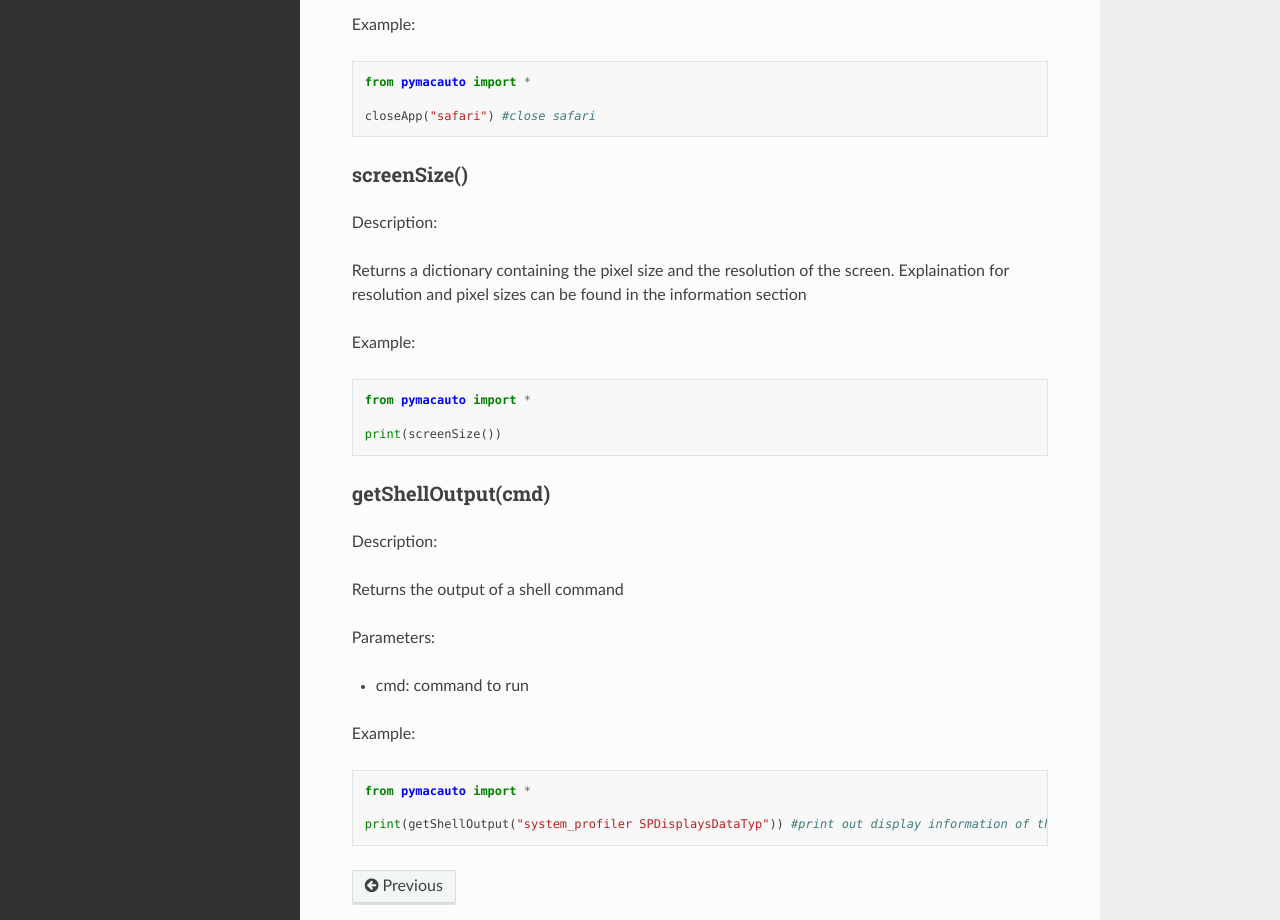
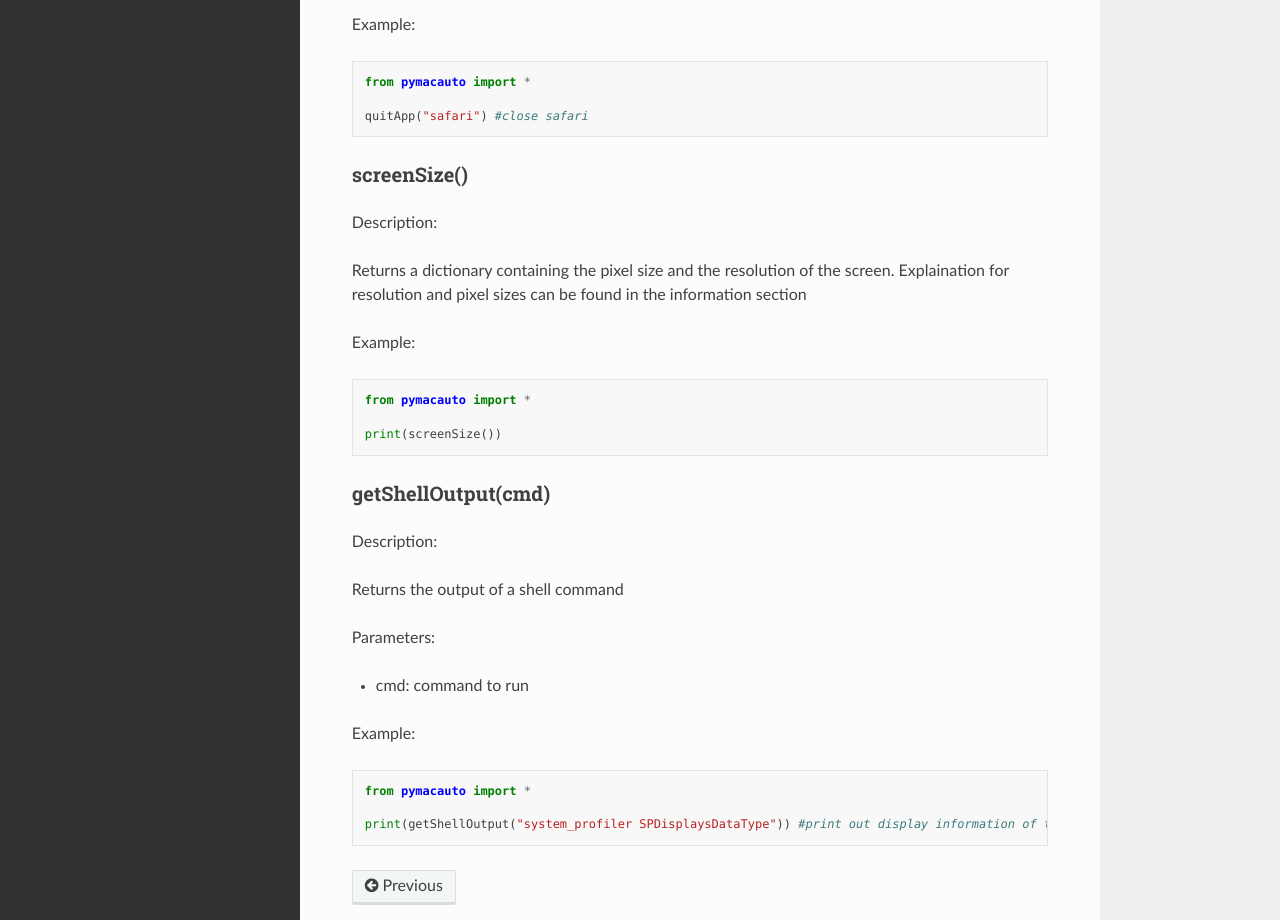
Before and after one commit to Existance29/pymacauto, a Sphinx documentation site: the page built from docs/source/utility.rst, in a window 1280 px wide and 1400 px high, scrolled down 1155 px. Shown: the part 365-1285 px from the top of the window. Built offline with Sphinx 7.4.7 and the Read the Docs theme 2.0.0, drawn with Linux system fonts in a browser that asks for light colours.

Commit message:
Update utility.rst

```diff
--- a/docs/source/utility.rst
+++ b/docs/source/utility.rst
@@ -75,7 +75,7 @@ Example:
 
   from pymacauto import *
 
-  closeApp("safari") #close safari
+  quitApp("safari") #close safari
 
 screenSize()
 """""""""
@@ -109,4 +109,4 @@ Example:
 
   from pymacauto import *
 
-  print(getShellOutput("system_profiler SPDisplaysDataTyp")) #print out display information of the mac
+  print(getShellOutput("system_profiler SPDisplaysDataType")) #print out display information of the mac
```
